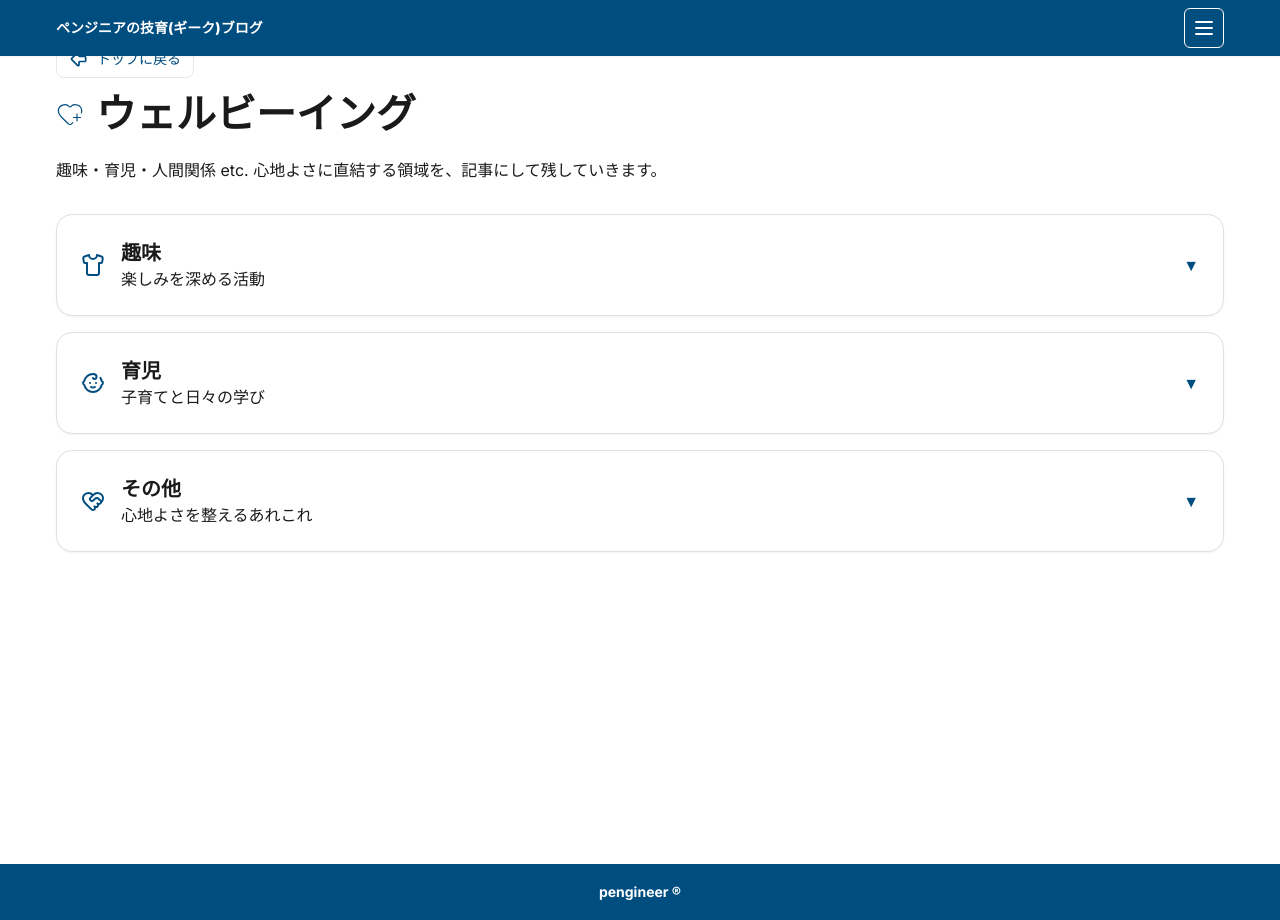
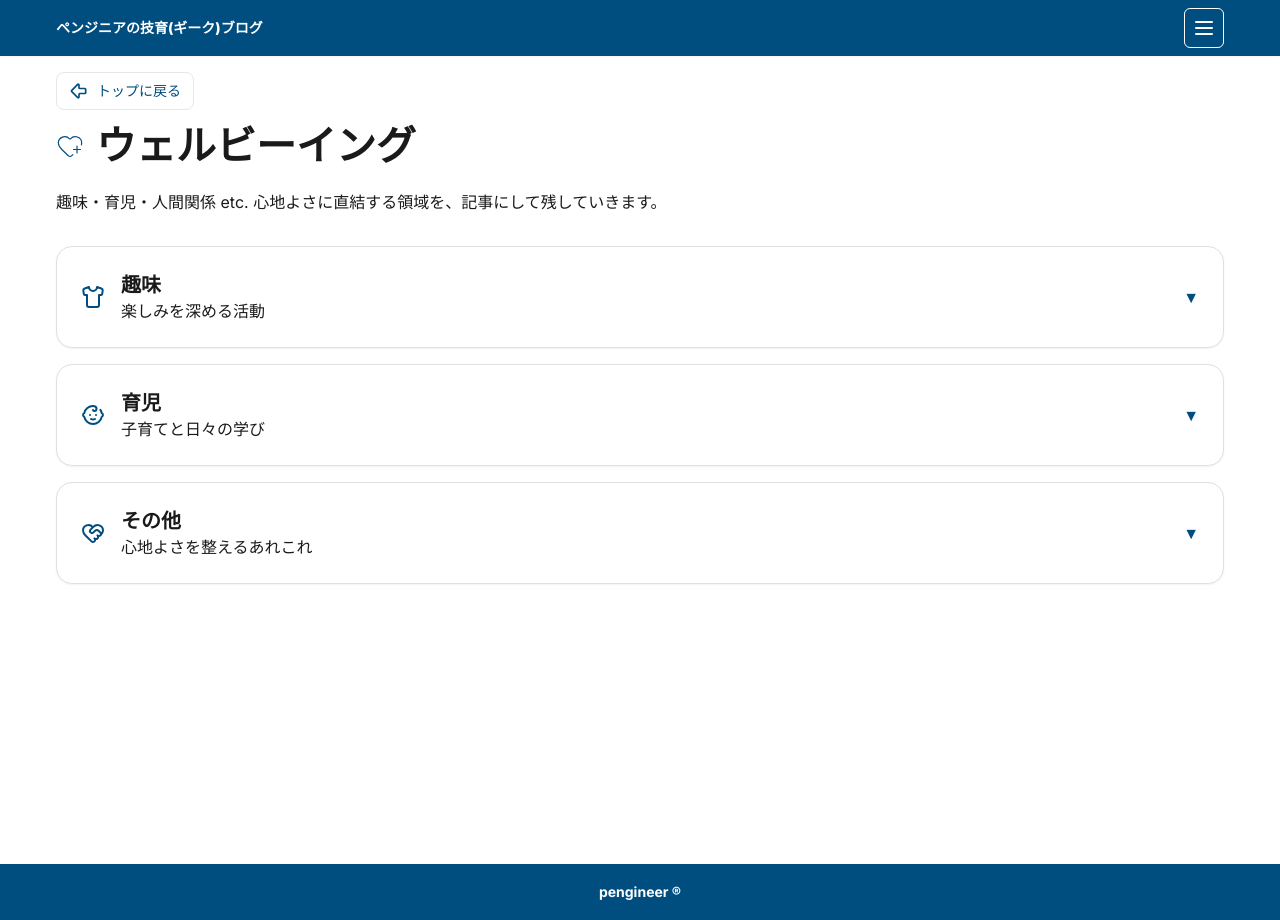
Before and after one commit to pengineer-geek/geek-blog, a Next.js app: page /categories/wellbeing in a window 1280 px wide. Built offline with nearby package versions, Linux system fonts and the light colour scheme.

Commit message:
レイアウト調整

```diff
--- a/src/app/categories/wellbeing/page.tsx
+++ b/src/app/categories/wellbeing/page.tsx
@@ -4,7 +4,7 @@ import BackLink from "@/app/_components/navigation/back-link";
 
 export default function Page() {
   return (
-    <main className="container pt-14 pb-10 md:pt-6 md:pb-14">
+    <main className="container pt-14 pb-10 md:pt-14 md:pb-14">
       {/* トップへ戻る */}
       <div className="mb-4">
         <BackLink href="/" label="トップに戻る" />
```
